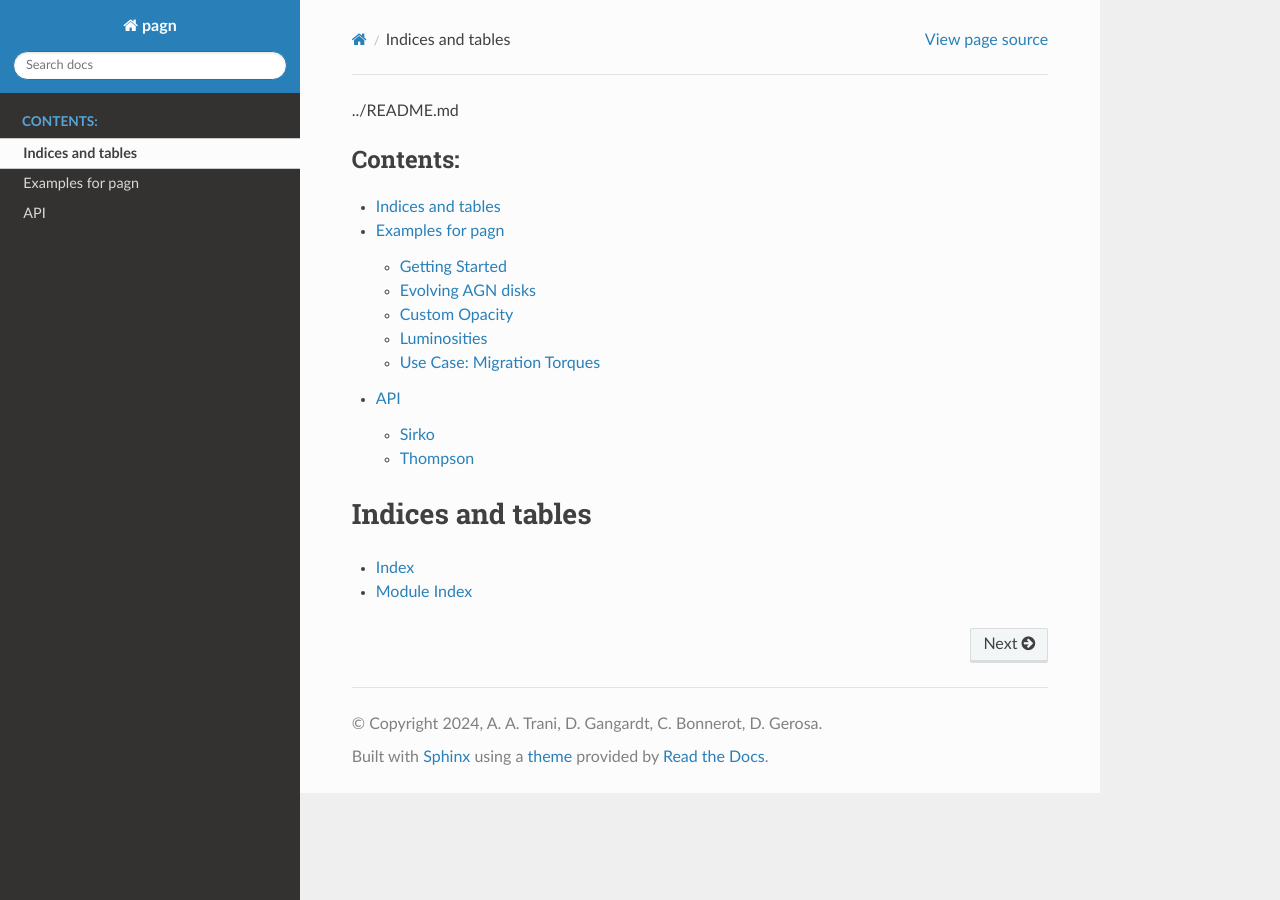
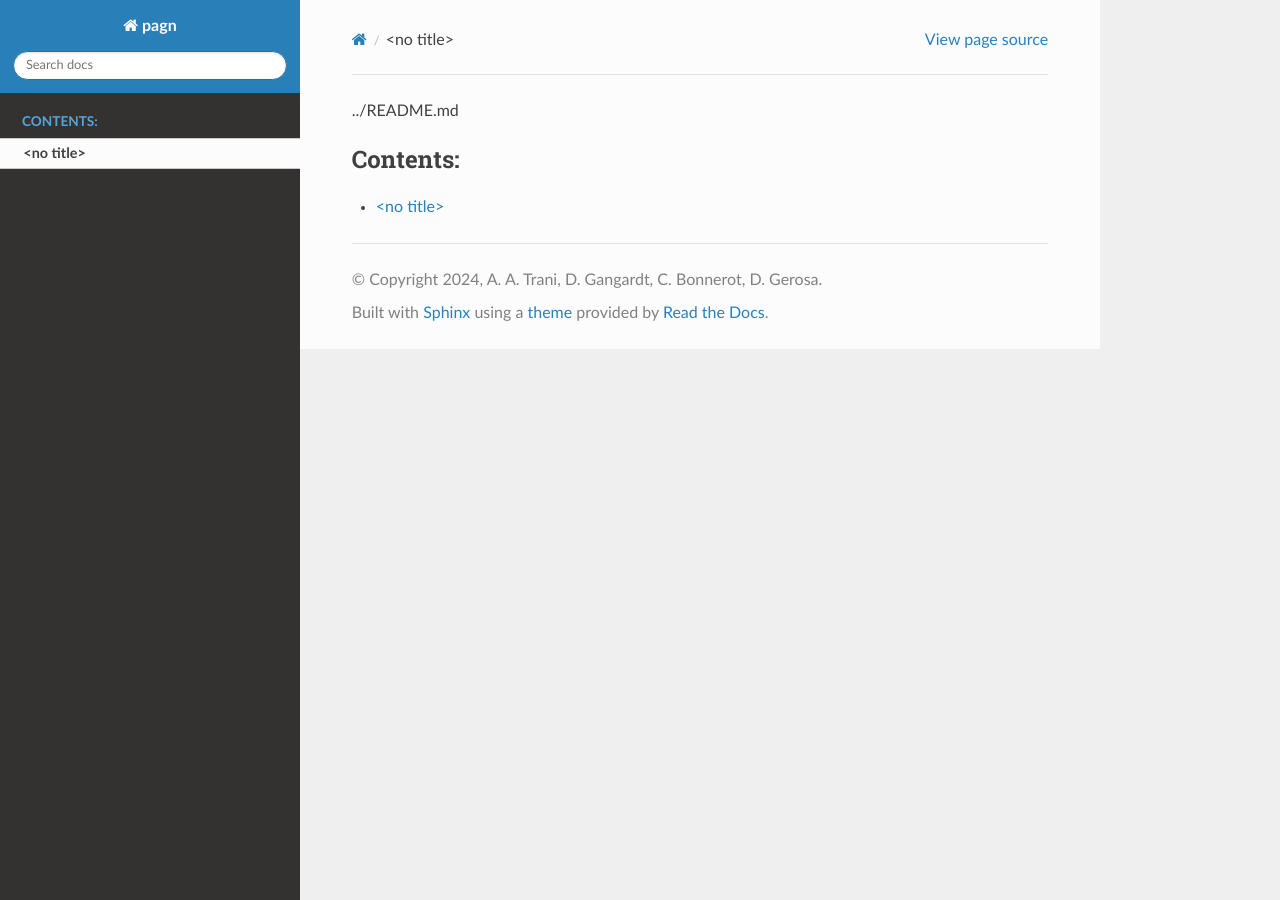
Before and after one commit to DariaGangardt/pAGN, a Sphinx documentation site: the page built from docs/index.rst, in a window 1280 px wide. Built offline with Sphinx 7.4.7 and the Read the Docs theme 3.1.0, drawn with Linux system fonts in a browser that asks for light colours.

Commit message:
updated index

```diff
--- a/docs/index.rst
+++ b/docs/index.rst
@@ -10,15 +10,3 @@
    :caption: Contents:
 
    self
-
-   examples
-
-   api
-
-
-
-Indices and tables
-==================
-
-* :ref:`genindex`
-* :ref:`modindex`
```
